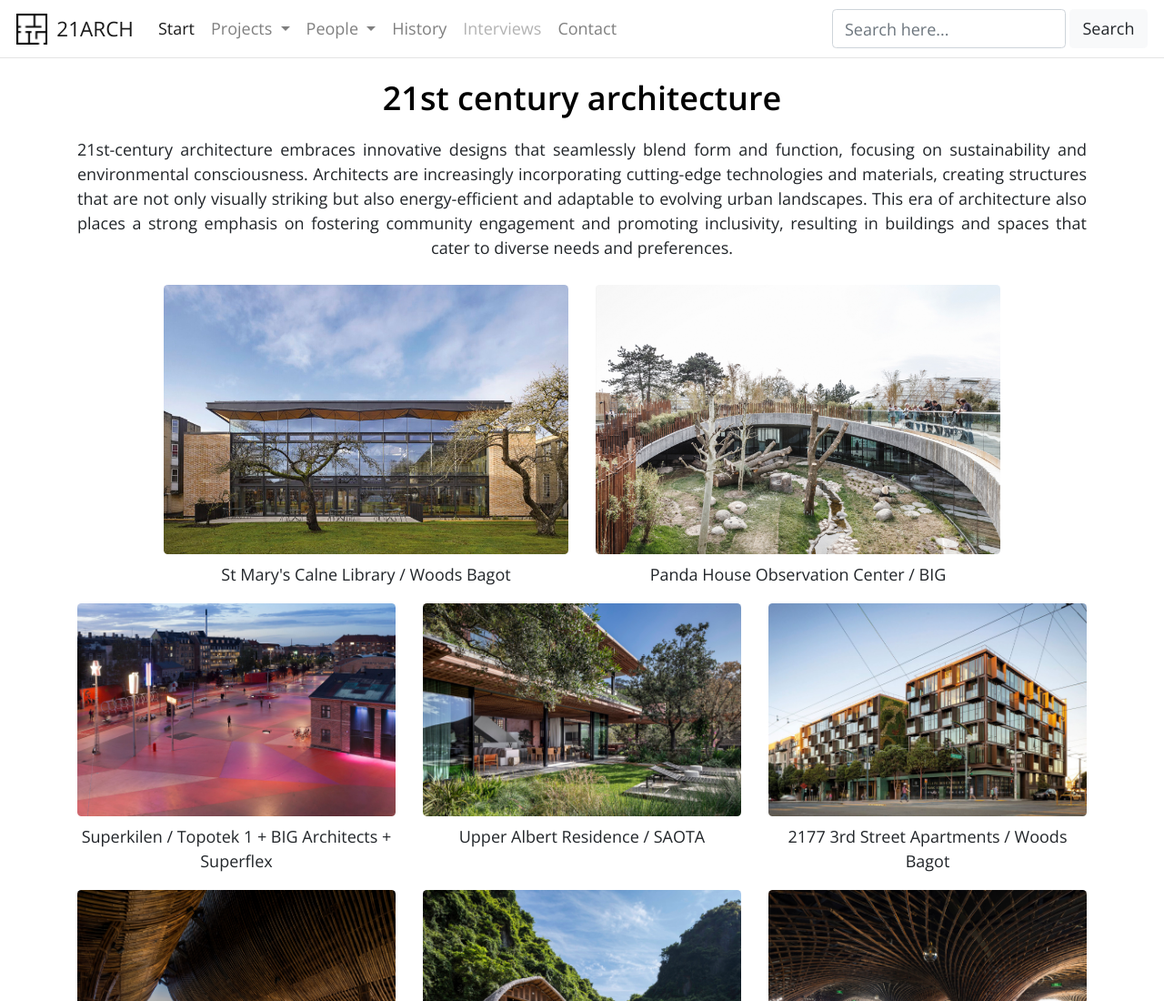
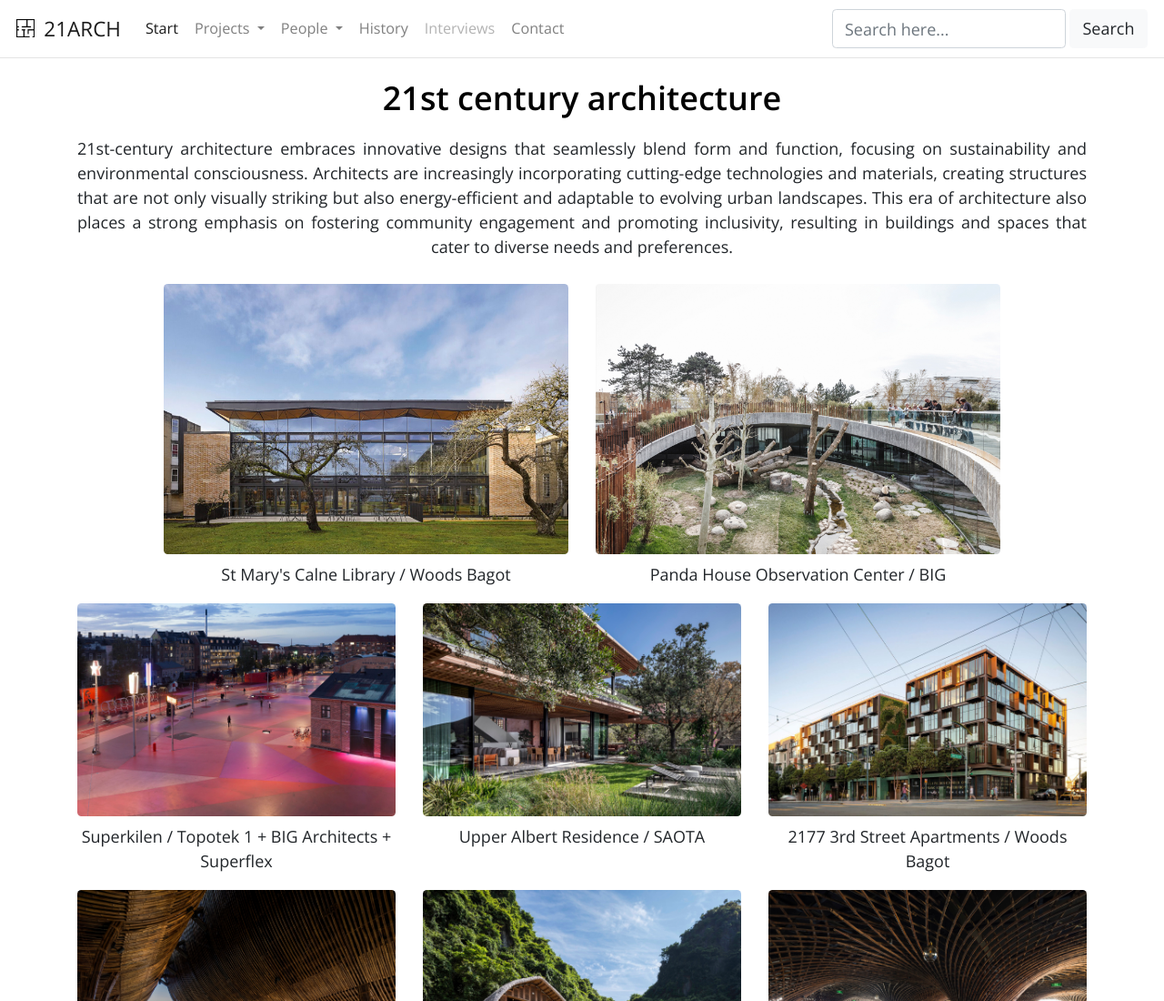
Before and after one commit to nataliawalk/bootstrap, a plain HTML site: page index.html in a window 1280 px wide. Shown: the top 1100 px of the page at 91% size. Drawn offline with nearby package versions, Linux system fonts and the light colour scheme.

Commit message:
change navbar font size and image size

```diff
--- a/index.html
+++ b/index.html
@@ -16,7 +16,7 @@
 <body>
 	<header>
 		<nav class="navbar navbar-light bg-projects navbar-expand-lg">
-			<a class="navbar-brand" href="index.html"><img src="img/logo.png" width="34" height="34" class="d-inline-block mr-1 align-bottom" alt=""> 21ARCH </a>
+			<a class="navbar-brand" href="index.html"><img src="img/logo.png" width="20" height="20" class="d-inline-block mr-1 mb-1" alt=""> 21ARCH </a>
 			<!-- <a href="https://www.flaticon.com/free-icons/floor" title="floor icons">Floor icons created by Freepik - Flaticon</a> -->
 				<button class="navbar-toggler" type="button" data-toggle="collapse" data-target="#mainmenu" aria-controls="mainmenu" aria-expanded="false" aria-label="Navbar toggler">
 				<span class="navbar-toggler-icon"></span>
--- a/main.css
+++ b/main.css
@@ -35,6 +35,7 @@ h1 {
 
 .navbar {
 	min-height: 3rem;
+	font-size: 0.9rem;
 }
 
 .bg-projects {
```
